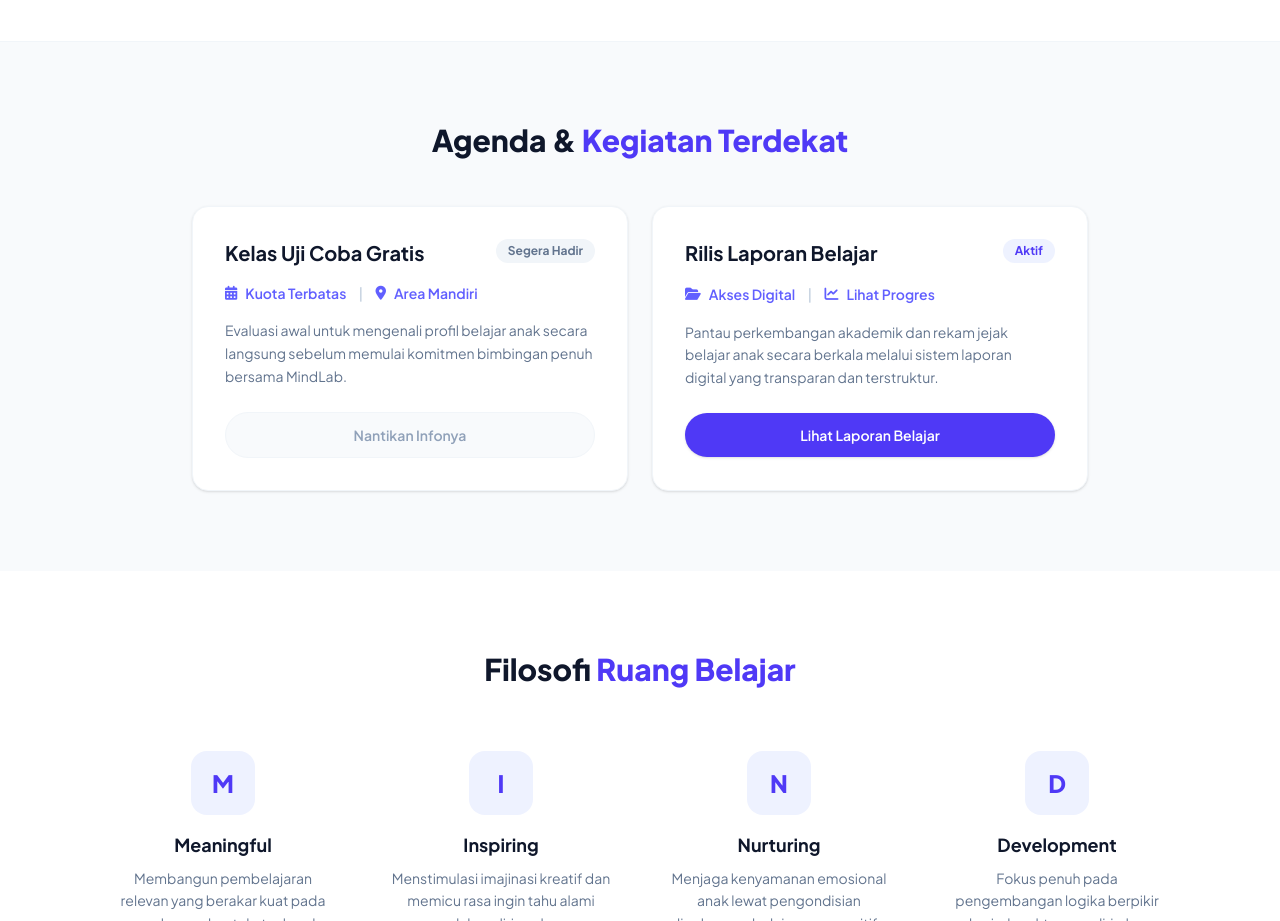
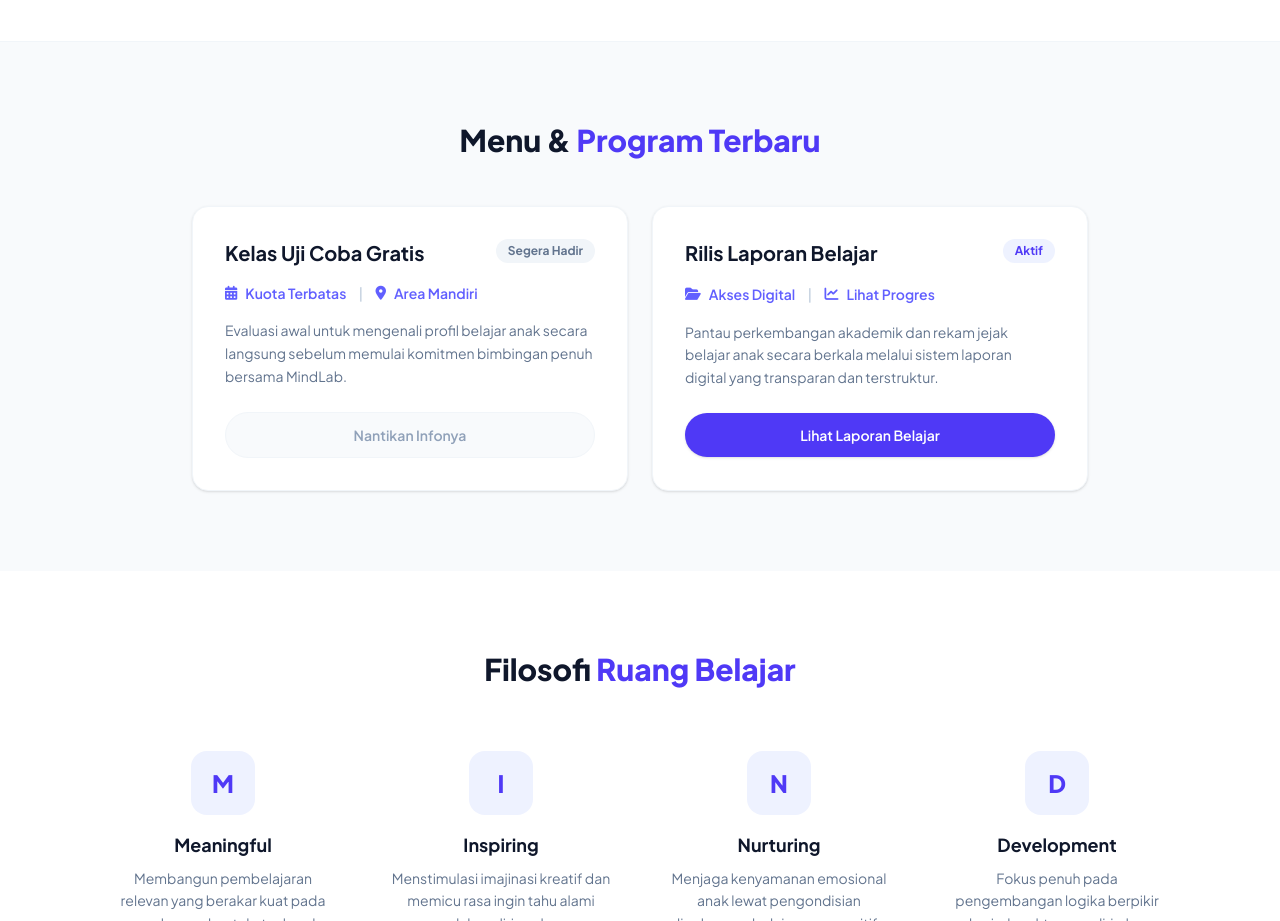
Before and after one commit to getserotonin/mindlabedu, a website: page index.html in a window 1280 px wide. Shown: the part 2780-3701 px from the top of the page. Drawn offline with Linux system fonts and the light colour scheme; no server answers.

Commit message:
timpa commit tadi malam

```diff
--- a/index.html
+++ b/index.html
@@ -245,12 +245,12 @@
             </div>
         </section>
 
-        <!-- EVENTS SECTION -->
+        <!-- FITUR SECTION -->
         <section class="py-20 bg-slate-50 border-t border-slate-100">
             <div class="max-w-6xl mx-auto px-4 sm:px-6 lg:px-8">
-                <h2 class="text-3xl font-extrabold text-center text-slate-900 mb-12">Agenda & <span class="text-indigo-600">Kegiatan Terdekat</span></h2>
+                <h2 class="text-3xl font-extrabold text-center text-slate-900 mb-12">Menu & <span class="text-indigo-600">Program Terbaru</span></h2>
                 <div class="grid grid-cols-1 md:grid-cols-2 gap-6 max-w-4xl mx-auto">
-                    <!-- Event 1 -->
+                    <!-- Fitur 2 -->
                     <div class="bg-white border border-slate-100 rounded-2xl p-8 shadow-sm flex flex-col justify-between">
                         <div class="flex justify-between items-start mb-4">
                             <h3 class="text-xl font-bold text-slate-900">Kelas Uji Coba Gratis</h3>
@@ -263,7 +263,7 @@
                         <button disabled class="w-full py-3 rounded-full text-slate-400 bg-slate-50 border border-slate-100 font-semibold text-sm cursor-not-allowed">Nantikan Infonya</button>
                     </div>
 
-                    <!-- Event 2 -->
+                    <!-- Fitur 1 -->
                     <div class="bg-white border border-slate-100 rounded-2xl p-8 shadow-sm flex flex-col justify-between">
                         <div class="flex justify-between items-start mb-4">
                             <h3 class="text-xl font-bold text-slate-900">Rilis Laporan Belajar</h3>
```
